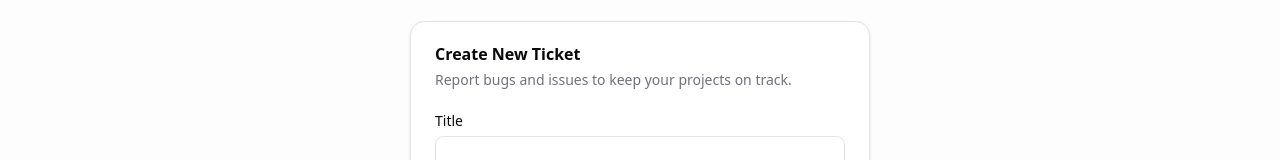
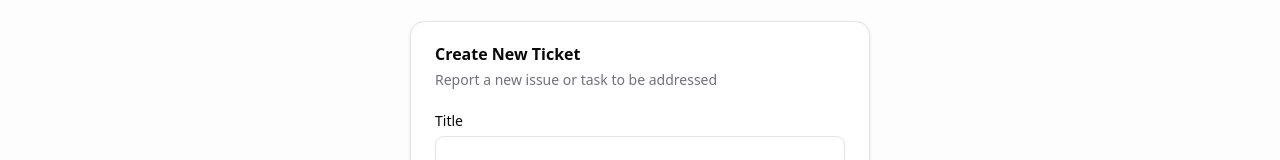
Before and after one commit to femmor/bugunta, a Next.js app: page /tickets in a window 1280 px wide. Shown: the part 204-364 px from the top of the page. Built offline with nearby package versions, Linux system fonts and the light colour scheme; no server answers; the database is empty.

Commit message:
feat: replace Card component composition with CardCompact configuration for ticket creation in TicketsPage

```diff
--- a/src/app/tickets/page.tsx
+++ b/src/app/tickets/page.tsx
@@ -1,23 +1,12 @@
 import { Suspense } from "react"
-import { Card, CardContent, CardDescription, CardHeader, CardTitle } from "@/components/ui/card"
+import CardCompact from "@/components/forms/card-compact"
 import { Heading, LoadingSpinner, TicketCreateForm, TicketList } from "@/features"
 
 const TicketsPage = async () => {
     return (
         <>
             <Heading title="All Tickets" subtitle="Manage your tech debt efficiently with Bug Hunter" />
-            <Card className="w-full max-w-115 mb-4 self-center">
-                <CardHeader>
-                    <CardTitle>Create New Ticket</CardTitle>
-                    <CardDescription>
-                        Report bugs and issues to keep your projects on track.
-                    </CardDescription>
-                </CardHeader>
-
-                <CardContent>
-                    <TicketCreateForm />
-                </CardContent>
-            </Card>
+            <CardCompact className="w-full max-w-115 mb-4 self-center" title="Create New Ticket" description="Report a new issue or task to be addressed" content={<TicketCreateForm />} />
             <div className="flex-1 flex flex-col items-center justify-center gap-4 sm:gap-8 px-2 sm:px-4 lg:px-8">
                 <Suspense fallback={<LoadingSpinner />}>
                 </Suspense>
--- /dev/null
+++ b/src/components/forms/card-compact.tsx
@@ -0,0 +1,28 @@
+import { ReactNode } from "react";
+import { Card, CardContent, CardDescription, CardFooter, CardHeader, CardTitle } from "../ui/card"
+
+type CardCompactProps = {
+    title: string;
+    description?: string;
+    content: ReactNode;
+    className?: string;
+    footer?: ReactNode;
+}
+
+const CardCompact = ({ title, description, content, className, footer }: CardCompactProps) => {
+    return (
+        <Card className={className}>
+            <CardHeader>
+                <CardTitle>{title}</CardTitle>
+                <CardDescription>
+                    {description}
+                </CardDescription>
+            </CardHeader>
+            <CardContent>
+                {content}
+            </CardContent>
+            {footer && <CardFooter></CardFooter>}
+        </Card>
+    )
+}
+export default CardCompact
```
